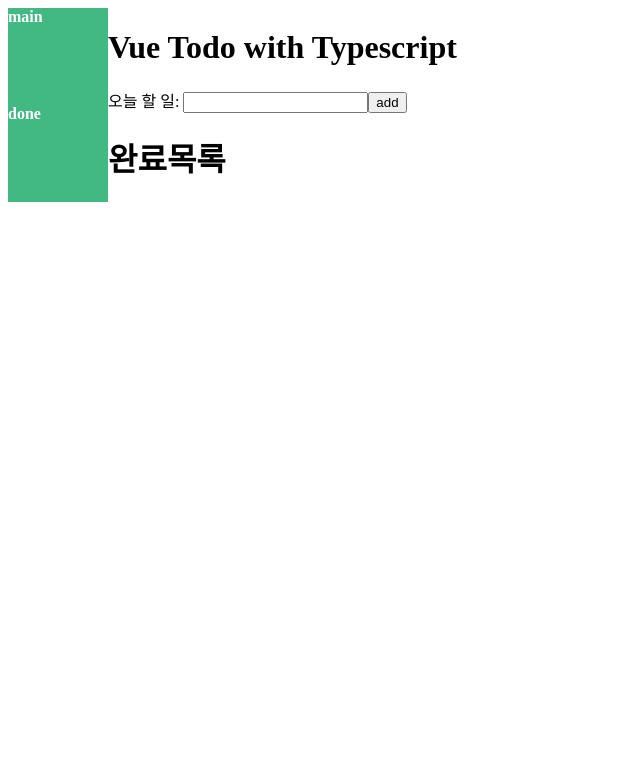
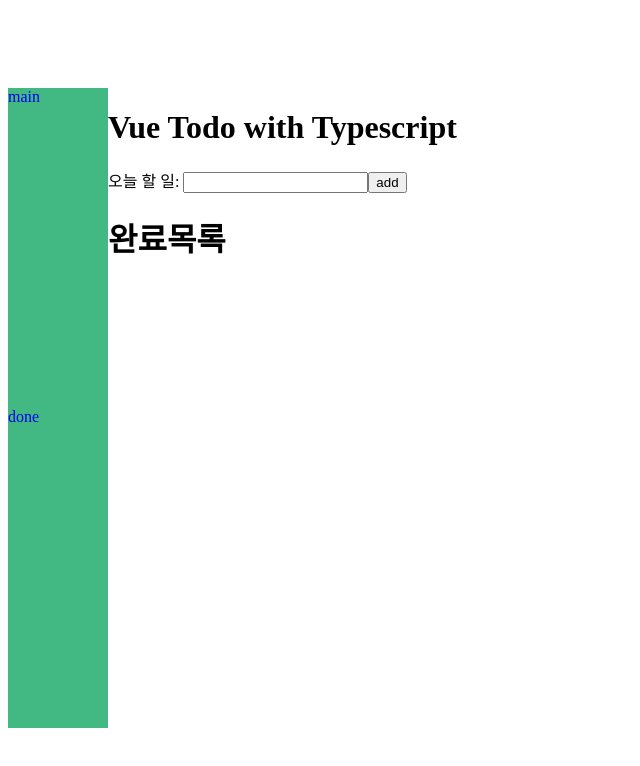
Before and after one commit to banhyungil/learn-vue-typescript, a Vue app in the folder vue-todo/: page /main in a window 1280 px wide. Shown: the top 766 px of the page, without its empty margins (0-640 px from the left). Built offline with nearby package versions, Linux system fonts and the light colour scheme.

Commit message:
vue transition 적용

```diff
--- a/vue-todo/src/App.vue
+++ b/vue-todo/src/App.vue
@@ -2,7 +2,9 @@
   <div>
     <div class="gr">
       <MyMenu />
-      <RouterView />
+      <transition name="fade" mode="out-in">
+        <RouterView />
+      </transition>
     </div>
   </div>
 </template>
@@ -21,5 +23,17 @@
 .gr {
   display: grid;
   grid-template-columns: 100px 1fr;
+  height: 80vh;
+  padding: 10vh 0;
+}
+
+.fade-enter-active,
+.fade-leave-active {
+  transition: opacity 0.5s ease;
+}
+
+.fade-enter-from,
+.fade-leave-to {
+  opacity: 0;
 }
 </style>
--- /dev/null
+++ b/vue-todo/src/assets/main.css
@@ -0,0 +1,10 @@
+a {
+    text-decoration: none;
+}
+a:visited {
+    color: white;
+}
+
+a:active {
+    color: #35495e;
+}
--- a/vue-todo/src/components/MyMenu.vue
+++ b/vue-todo/src/components/MyMenu.vue
@@ -20,10 +20,4 @@
   grid-template-columns: 1fr;
   background-color: #42b883;
 }
-
-.gr-nav > * {
-  font-weight: bold;
-  text-decoration: none;
-  color: #fff;
-}
 </style>
--- a/vue-todo/src/main.ts
+++ b/vue-todo/src/main.ts
@@ -1,6 +1,7 @@
 import Vue from "vue";
 import App from "./App.vue";
 import router from "./routes";
+import "./assets/main.css";
 
 Vue.config.productionTip = false;
 
```
